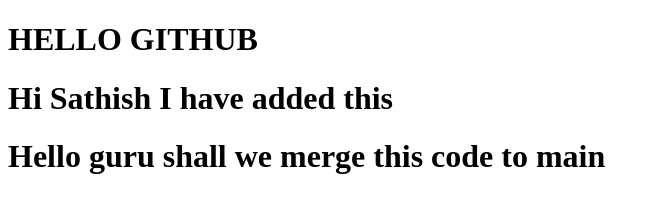
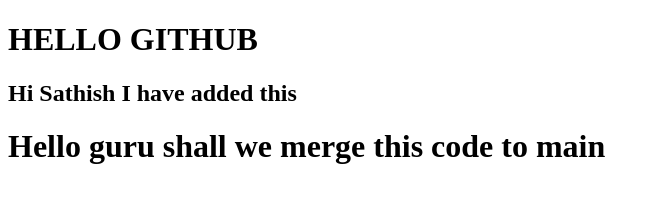
Before and after one commit to Prajugowda136/Ecommerce, a plain HTML site: page index.html in a window 1280 px wide. Shown: the whole page, without its empty margins (0-660 px from the left). Drawn offline with Linux system fonts and the light colour scheme.

Commit message:
changed the data

```diff
--- a/index.html
+++ b/index.html
@@ -7,7 +7,7 @@
 </head>
 <body>
     <h1>HELLO GITHUB</h1>
-    <h1>Hi Sathish I have added this </h1>
+    <h2>Hi Sathish I have added this </h2>
     <h1>Hello guru shall we merge this code to main</h1>
 </body>
 </html>
```
